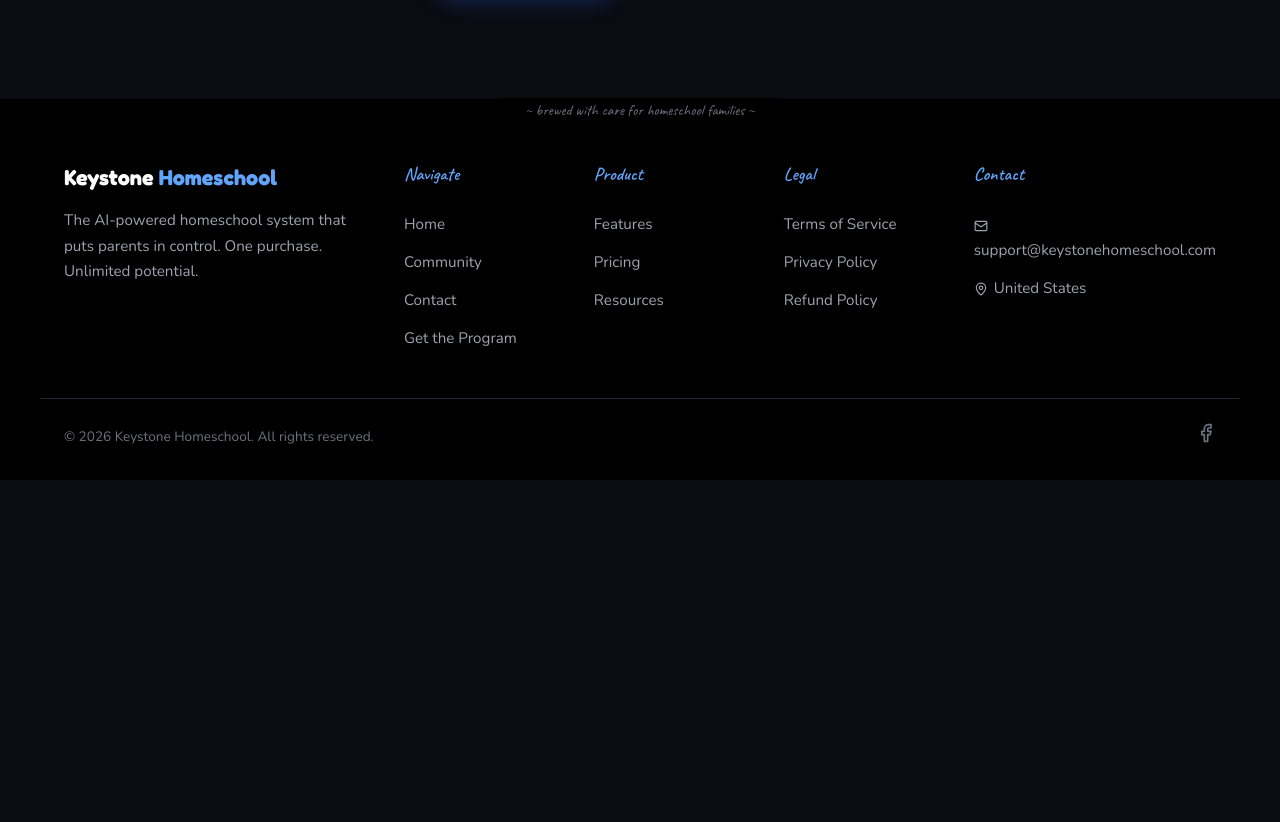
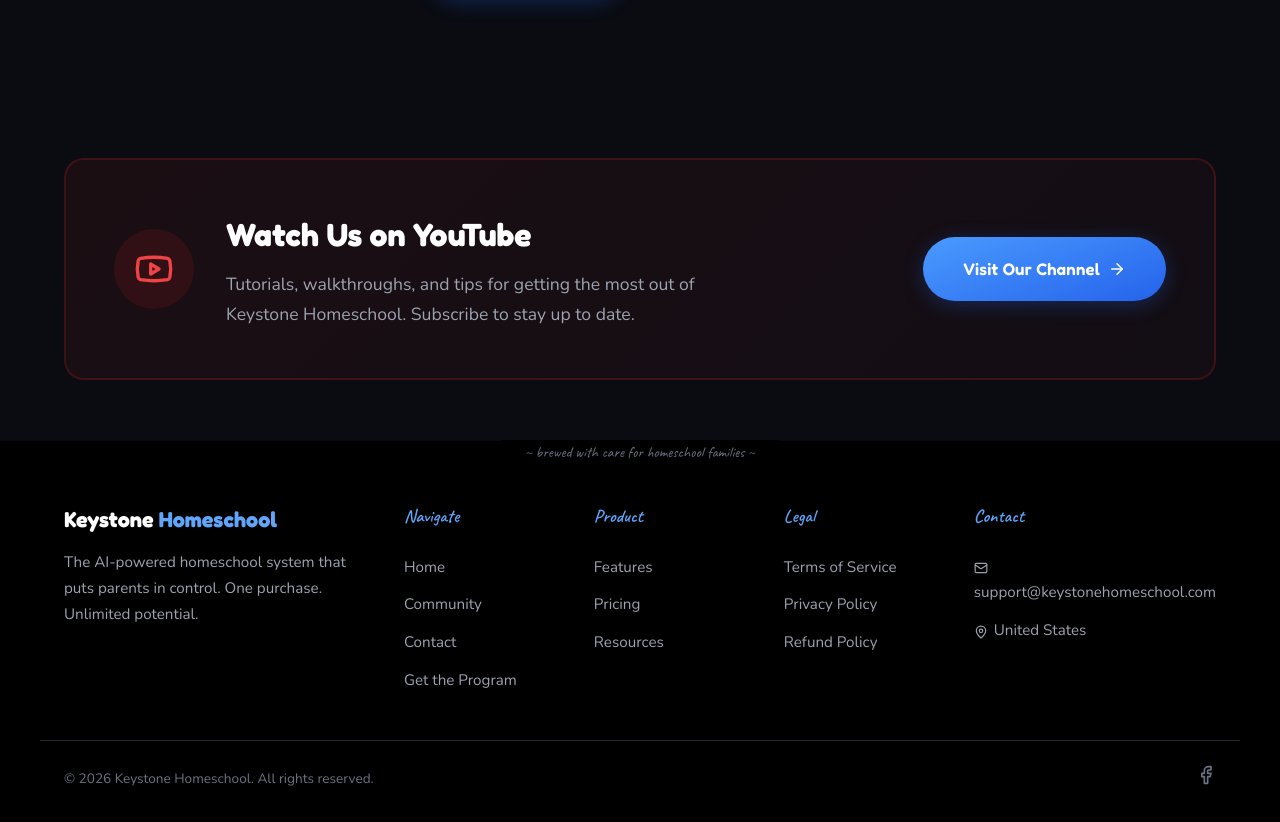
Before and after one commit to DEVmusic404/Keystonewebpage, a React (Vite) app: page /community in a window 1280 px wide. Shown: the part 2462-3284 px from the top of the page. Before the commit the page ends 2942 px from the top, so only its background shows below. Built offline with nearby package versions, Linux system fonts and the light colour scheme.

Commit message:
add YouTube channel section to community page

```diff
--- a/src/pages/Community.module.css
+++ b/src/pages/Community.module.css
@@ -243,6 +243,58 @@
   position: relative;
 }
 
+/* ===== YouTube Section ===== */
+.yt-section {
+  padding: 60px 0;
+  background: var(--gray-900);
+}
+
+.yt-banner {
+  display: flex;
+  align-items: center;
+  gap: 32px;
+  background: linear-gradient(135deg, rgba(220, 38, 38, 0.08), rgba(239, 68, 68, 0.04));
+  border: 2px solid rgba(220, 38, 38, 0.2);
+  border-radius: 20px;
+  padding: 48px;
+}
+
+.yt-icon {
+  flex-shrink: 0;
+  width: 80px;
+  height: 80px;
+  display: flex;
+  align-items: center;
+  justify-content: center;
+  background: rgba(220, 38, 38, 0.12);
+  border-radius: 50%;
+  color: #ef4444;
+}
+
+.yt-text {
+  flex: 1;
+}
+
+.yt-text h2 {
+  font-family: var(--font-heading);
+  font-size: 2rem;
+  font-weight: 700;
+  color: var(--white);
+  margin-bottom: 8px;
+}
+
+.yt-text p {
+  font-size: 1.1rem;
+  color: var(--silver-dark);
+  line-height: 1.7;
+  max-width: 500px;
+}
+
+.yt-btn {
+  flex-shrink: 0;
+  white-space: nowrap;
+}
+
 @media (max-width: 768px) {
   .community-features-grid,
   .highlights-grid {
@@ -266,4 +318,14 @@
   .fb-banner-text p {
     max-width: 100%;
   }
+
+  .yt-banner {
+    flex-direction: column;
+    text-align: center;
+    padding: 36px 24px;
+  }
+
+  .yt-text p {
+    max-width: 100%;
+  }
 }
--- a/src/pages/Community.tsx
+++ b/src/pages/Community.tsx
@@ -10,6 +10,7 @@
   Handshake,
   ArrowRight,
   Facebook,
+  Youtube,
 } from 'lucide-react'
 import styles from './Community.module.css'
 
@@ -182,6 +183,32 @@
           </div>
         </div>
       </section>
+
+      {/* YouTube Channel */}
+      <section className={styles['yt-section']}>
+        <div className="container">
+          <div className={styles['yt-banner']}>
+            <div className={styles['yt-icon']}>
+              <Youtube size={40} />
+            </div>
+            <div className={styles['yt-text']}>
+              <h2>Watch Us on YouTube</h2>
+              <p>
+                Tutorials, walkthroughs, and tips for getting the most out of
+                Keystone Homeschool. Subscribe to stay up to date.
+              </p>
+            </div>
+            <a
+              href="https://www.youtube.com/@KeystoneHomeschool"
+              target="_blank"
+              rel="noopener noreferrer"
+              className={`btn btn-primary btn-large ${styles['yt-btn']}`}
+            >
+              Visit Our Channel <ArrowRight size={18} />
+            </a>
+          </div>
+        </div>
+      </section>
     </>
   )
 }
```
